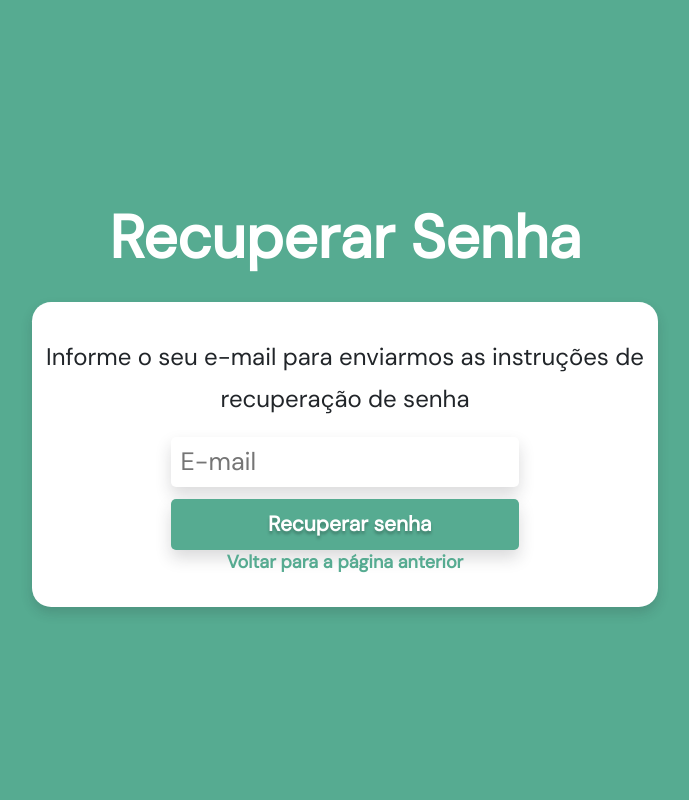
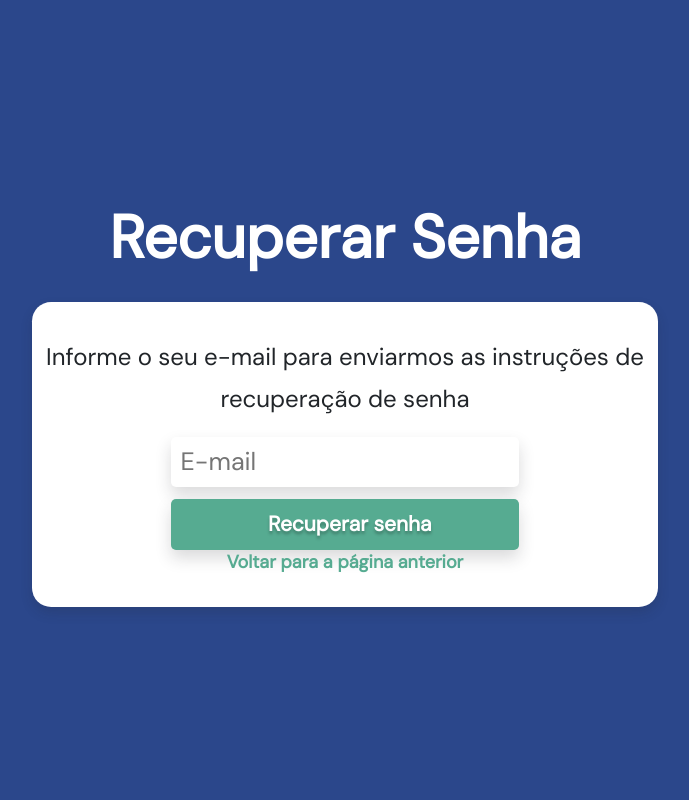
Before and after one commit to ThallesCansi/Budget, a FastAPI app: page /recuperarSenha in a window 1280 px wide. Shown: the whole page, without its empty margins (295-984 px from the left). Run offline with FastAPI, Linux system fonts and the light colour scheme; some libraries are stand-ins or nearby versions.

Commit message:
Atualizações Interface

```diff
--- a/main.py
+++ b/main.py
@@ -8,4 +8,4 @@ while option != 0:
     option = int(input("Options: "))
     if (option == 1):
         import os
-        os.system("uvicorn mainWeb:app --reload --host=0.0.0.0 --port=5000")
+        os.system("uvicorn mainWeb:app --reload ")
--- a/static/style.css
+++ b/static/style.css
@@ -517,7 +517,7 @@ button{
 
 .container.rec {
     align-items: center;
-    background-color: var(--primaryColor-green);
+    background-color: var(--primaryColor-blue);
 }
 
 .form-container-rec{
--- a/templates/recuperarSenha.html
+++ b/templates/recuperarSenha.html
@@ -4,7 +4,7 @@
     <meta charset="UTF-8">
     <meta http-equiv="X-UA-Compatible" content="IE=edge">
     <meta name="viewport" content="width=device-width, initial-scale=1.0">
-    <link rel="icon" type="image/x-icon" href="images/Logo.ico" />
+    <link rel="icon" type="image/x-icon" href="static/images/Logo.ico" />
     <script src="https://kit.fontawesome.com/12a892a853.js" crossorigin="anonymous"></script>
     <link rel="stylesheet" href="static/style.css">
     <title>Budget  |   Recuperar Senha</title>
```
